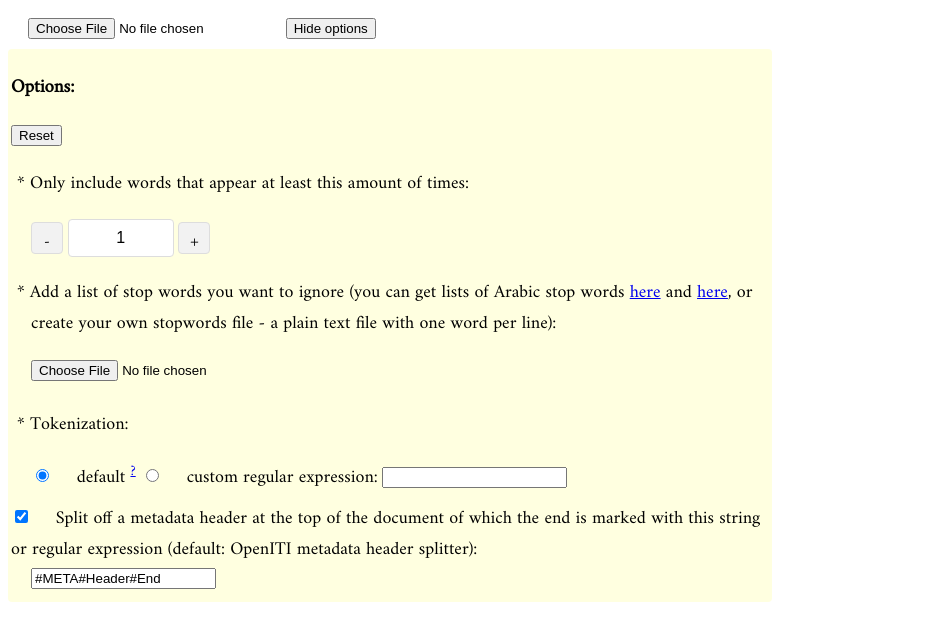
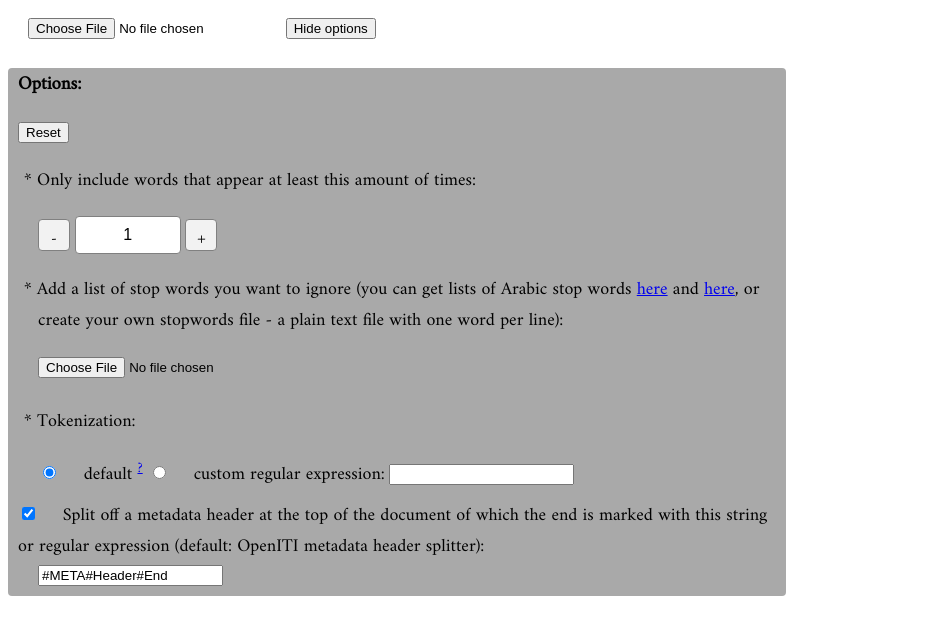
Before and after one commit to OpenITI/tokenFrequency, a plain HTML site: page index.html in a window 1280 px wide. Both pictures are taken after a click on the button "Options". Shown: the part 133-774 px from the top of the page, without its empty margins (0-927 px from the left). Drawn offline with Linux system fonts and the light colour scheme.

Commit message:
Slight styling modifications

```diff
--- a/index.css
+++ b/index.css
@@ -23,7 +23,7 @@ span {cursor:pointer; }
 	background:#f2f2f2;
 	border-radius:4px;
 	padding:5px;
-	border:1px solid #ddd;
+	border:1px solid gray;
   display: inline-block;
   vertical-align: middle;
   text-align: center;
@@ -33,7 +33,7 @@ span {cursor:pointer; }
   width: 100px;
   text-align: center;
   font-size: 16px;
-	border:1px solid #ddd;
+	border:1px solid gray;
 	border-radius:4px;
   display: inline-block;
   vertical-align: middle;
@@ -45,15 +45,13 @@ span {cursor:pointer; }
 }
 
 #options {
-  background-color: lightyellow;
+  background-color: darkgrey;
   width: 60%;
-  padding: 3px;
+  padding-left: 10px;
+  padding-right: 10px;
   border-radius:4px;
 }
 
-.tooltip {
-
-}
 
 /* The Modal (background) */
 .modal {
```
